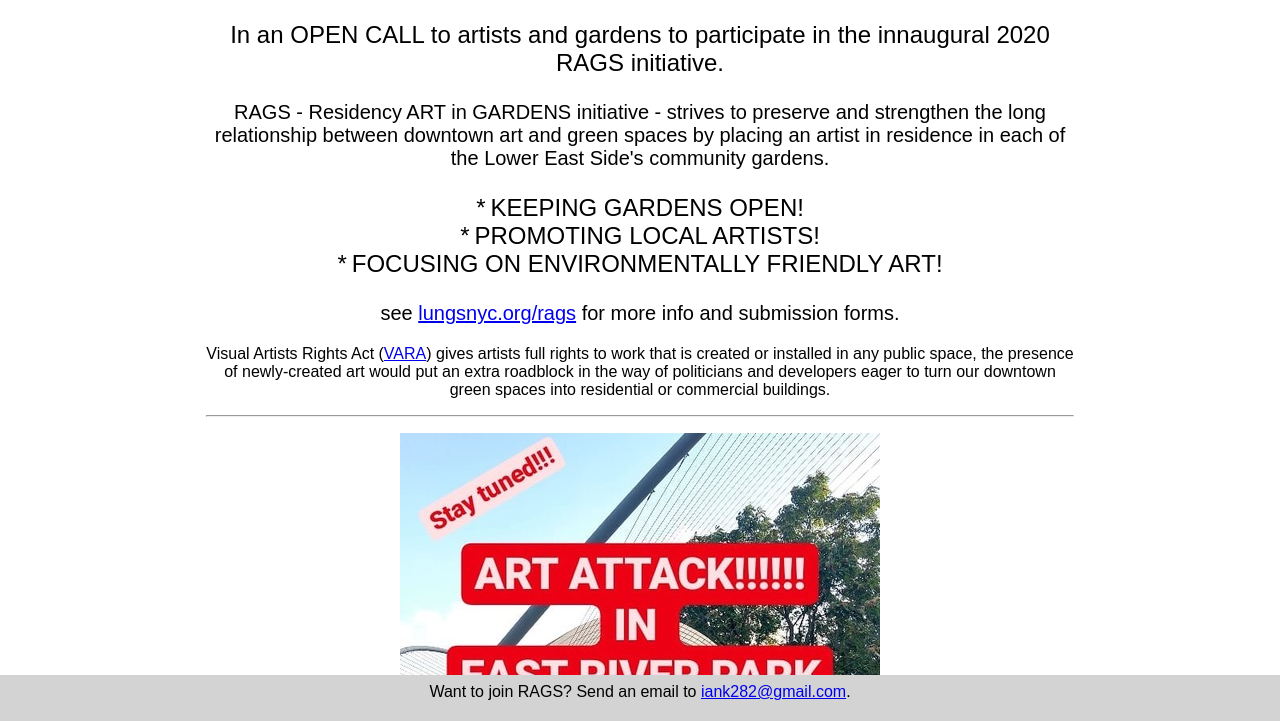
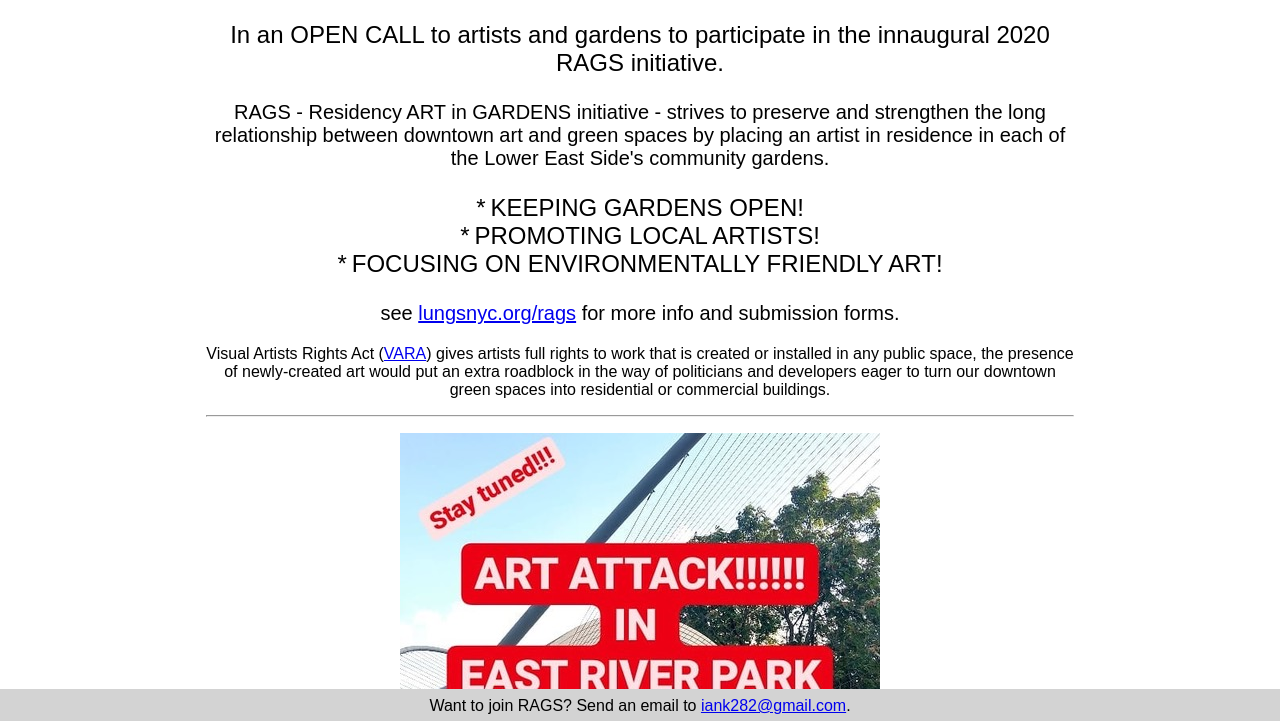
Before and after one commit to zhammer/rags-nyc, a plain HTML site: page public/index.html in a window 1280 px wide. Shown: the part 77-798 px from the top of the page. Drawn offline with Linux system fonts and the light colour scheme.

Commit message:
remove fixed height from footer

```diff
--- a/public/style.css
+++ b/public/style.css
@@ -11,7 +11,6 @@ S T Y L E S
 footer {
     position: fixed;
     bottom: 0;
-    height: 3em;
     width: 100%;
     text-align: center;
     padding: .5em;
```
